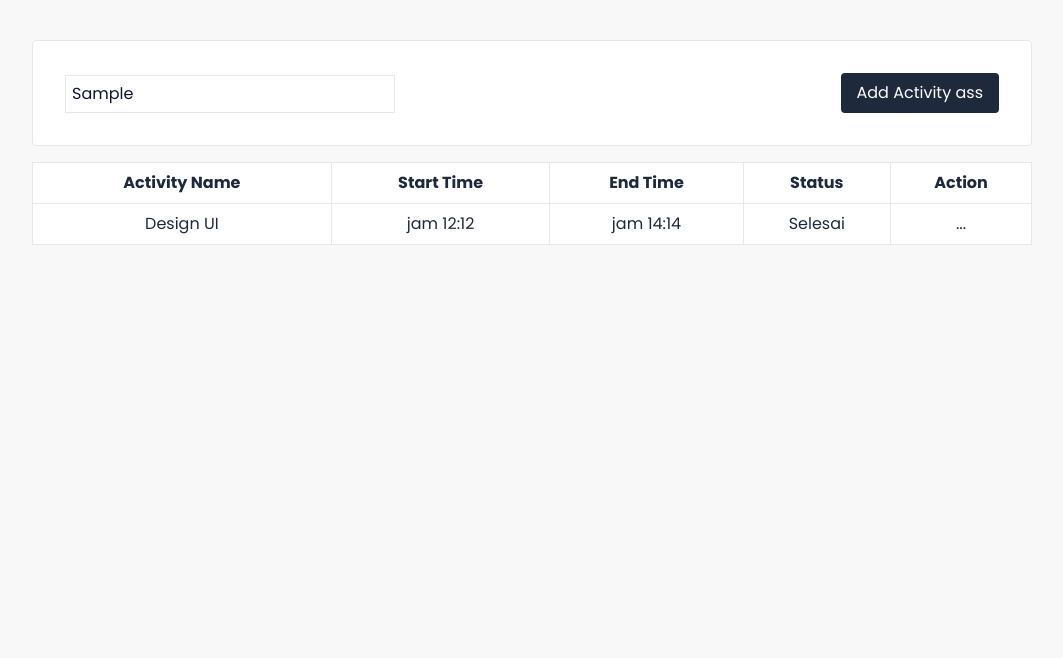
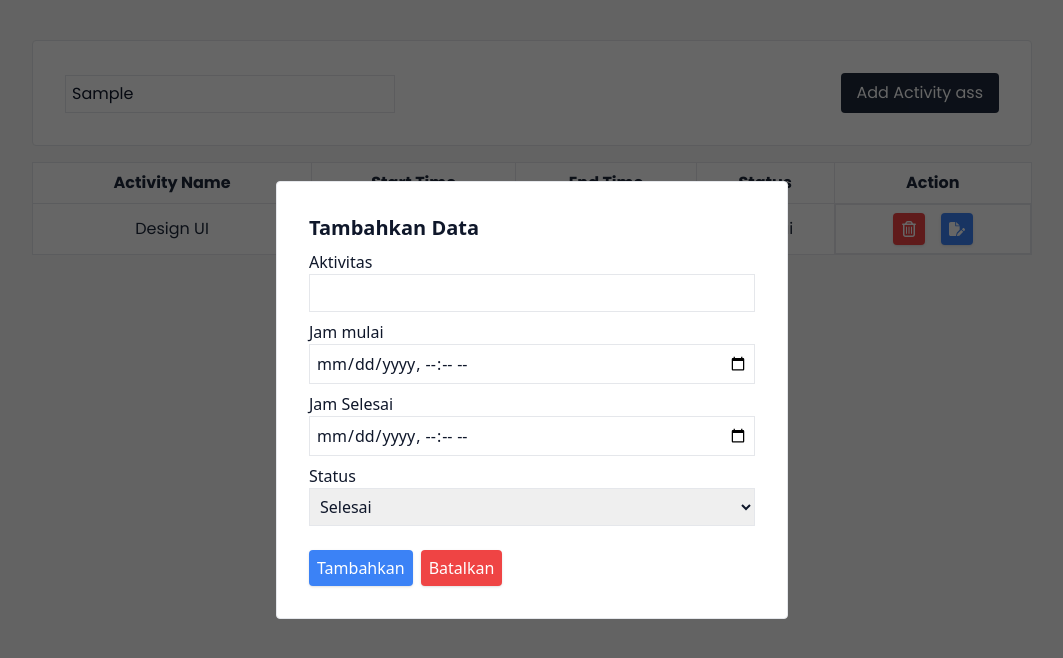
Before and after one commit to Syahridho/crud-nextJs, a Next.js app: page / in a window 1280 px wide. Both pictures are taken after typing "Sample" into the empty fields and a click on the button "Add Activity ass". Shown: the top 658 px of the page, without its empty margins (108-1171 px from the left). Built offline with nearby package versions, Linux system fonts and the light colour scheme.

Commit message:
feat:add crud

```diff
--- a/package.json
+++ b/package.json
@@ -14,7 +14,8 @@
     "firebase": "^10.12.2",
     "next": "14.2.4",
     "react": "^18",
-    "react-dom": "^18"
+    "react-dom": "^18",
+    "react-icons": "^5.2.1"
   },
   "devDependencies": {
     "@types/node": "^20",
--- /dev/null
+++ b/src/components/ui/Modal/index.tsx
@@ -0,0 +1,34 @@
+import { useEffect, useRef } from "react";
+
+const Modal = ({
+  children,
+  onClose,
+}: {
+  children: React.ReactNode;
+  onClose: any;
+}) => {
+  const ref: any = useRef();
+  useEffect(() => {
+    const handleClickOutSide = (event: any) => {
+      if (ref.current && !ref.current.contains(event.target)) {
+        onClose();
+      }
+    };
+    document.addEventListener("mousedown", handleClickOutSide);
+    return () => {
+      document.addEventListener("mousedown", handleClickOutSide);
+    };
+  }, [onClose]);
+  return (
+    <div className="fixed w-screen h-screen z-50 bg-black bg-opacity-60 flex justify-center items-center top-0">
+      <div
+        className="bg-white p-8 rounded w-[40vw] max-h-[80vh] border overflow-auto"
+        ref={ref}
+      >
+        {children}
+      </div>
+    </div>
+  );
+};
+
+export default Modal;
--- /dev/null
+++ b/src/components/view/crud/ModalCreate/index.tsx
@@ -0,0 +1,60 @@
+import Modal from "@/components/ui/Modal";
+import { Crud } from "@/types/crud.type";
+import { Dispatch, SetStateAction } from "react";
+
+type Proptypes = {
+  setModalCreate: Dispatch<SetStateAction<Boolean | undefined>>;
+  setCrudData: Dispatch<SetStateAction<Crud[] | undefined>>;
+};
+
+const ModalCreate = (props: Proptypes) => {
+  const { setModalCreate, setCrudData } = props;
+  return (
+    <Modal onClose={() => setModalCreate(false)}>
+      <h1 className="font-bold text-xl">Tambahkan Data</h1>
+      <div className="flex flex-col my-2">
+        <label htmlFor="name">Aktivitas</label>
+        <input type="text" name="name" id="name" className="border p-1.5" />
+      </div>
+      <div className="flex flex-col my-2">
+        <label htmlFor="timeStart">Jam mulai</label>
+        <input
+          type="datetime-local"
+          name="timeStart"
+          id="timeStart"
+          className="border p-1.5"
+        />
+      </div>
+      <div className="flex flex-col my-2">
+        <label htmlFor="timeEnd">Jam Selesai</label>
+        <input
+          type="datetime-local"
+          name="timeEnd"
+          id="timeEnd"
+          className="border p-1.5"
+        />
+      </div>
+      <div className="flex flex-col my-2">
+        <label htmlFor="status">Status</label>
+        <select name="status" id="status" className="border p-1.5">
+          <option value="done">Selesai</option>
+          <option value="process">Proses</option>
+          <option value="cancel">Batal</option>
+        </select>
+      </div>
+      <div className="mt-6 flex gap-2">
+        <button className="bg-blue-500 py-1.5 px-2 text-white rounded shadow">
+          Tambahkan
+        </button>
+        <button
+          className="bg-red-500 py-1.5 px-2 text-white rounded shadow"
+          onClick={() => setModalCreate(false)}
+        >
+          Batalkan
+        </button>
+      </div>
+    </Modal>
+  );
+};
+
+export default ModalCreate;
--- /dev/null
+++ b/src/components/view/crud/ModalUpdate/index.tsx
@@ -0,0 +1,20 @@
+import Modal from "@/components/ui/Modal";
+import { Crud } from "@/types/crud.type";
+import { Dispatch, SetStateAction } from "react";
+
+type Proptypes = {
+  setModalUpdate: Dispatch<SetStateAction<Crud | {}>>;
+  updateData: Crud | any;
+  setCrudData: Dispatch<SetStateAction<Crud[] | undefined>>;
+};
+
+const ModalUpdate = (props: Proptypes) => {
+  const { setModalUpdate, setCrudData, updateData } = props;
+  return (
+    <Modal onClose={() => setModalUpdate(false)}>
+      <h1>Update Data</h1>
+    </Modal>
+  );
+};
+
+export default ModalUpdate;
--- /dev/null
+++ b/src/components/view/crud/index.tsx
@@ -0,0 +1,84 @@
+import { Poppins } from "next/font/google";
+import { useState } from "react";
+import ModalCreate from "./ModalCreate";
+import { Crud } from "@/types/crud.type";
+import { FaRegTrashCan, FaFilePen } from "react-icons/fa6";
+import ModalUpdate from "./ModalUpdate";
+
+const poppins = Poppins({
+  subsets: ["latin"],
+  weight: ["100", "200", "300", "400", "500", "600", "700", "800"],
+});
+
+const CrudView = () => {
+  const [crudData, setCrudData] = useState<Crud[] | undefined>([]);
+  const [modalCreate, setModalCreate] = useState<Boolean | undefined>(false);
+  const [modalUpdate, setModalUpdate] = useState<Crud | {}>({});
+  const [modalDelete, setModalDelete] = useState<Crud | {}>({});
+  return (
+    <>
+      <div className={`${poppins.className} h-full`}>
+        <div className="mx-auto max-w-[1000px] mt-10">
+          <div className="bg-white border rounded p-8 flex justify-between  items-end">
+            <input type="text" className="border p-1.5" />
+            <button
+              className="bg-slate-800 text-white px-4 py-2 rounded text-base"
+              onClick={() => setModalCreate(true)}
+            >
+              Add Activity ass
+            </button>
+          </div>
+
+          <table className="table-auto border-collapse border text-center bg-white text-slate-800 my-4 w-full">
+            <thead>
+              <tr>
+                <th className="border py-2">Activity Name</th>
+                <th className="border py-2">Start Time</th>
+                <th className="border py-2">End Time</th>
+                <th className="border py-2">Status</th>
+                <th className="border py-2">Action</th>
+              </tr>
+            </thead>
+            <tbody>
+              <tr>
+                <td className="border py-2">Design UI</td>
+                <td className="border py-2">jam 12:12</td>
+                <td className="border py-2">jam 14:14</td>
+                <td className="border py-2">Selesai</td>
+                <td className="border py-2 flex justify-center gap-4">
+                  <button
+                    onClick={() => setModalDelete(true)}
+                    className="p-2 bg-red-500 text-white rounded shadow"
+                  >
+                    <FaRegTrashCan />
+                  </button>
+                  <button
+                    onClick={() => setModalUpdate(true)}
+                    className="p-2 bg-blue-500 text-white rounded shadow"
+                  >
+                    <FaFilePen />
+                  </button>
+                </td>
+              </tr>
+            </tbody>
+          </table>
+        </div>
+      </div>
+      {modalCreate && (
+        <ModalCreate
+          setModalCreate={setModalCreate}
+          setCrudData={setCrudData}
+        />
+      )}
+      {Object.keys(modalUpdate).length > 0 && (
+        <ModalUpdate
+          setModalUpdate={setModalUpdate}
+          updateData={crudData}
+          setCrudData={setCrudData}
+        />
+      )}
+    </>
+  );
+};
+
+export default CrudView;
--- a/src/pages/index.tsx
+++ b/src/pages/index.tsx
@@ -1,42 +1,9 @@
-import { Poppins } from "next/font/google";
-
-const poppins = Poppins({
-  subsets: ["latin"],
-  weight: ["100", "200", "300", "400", "500", "600", "700", "800"],
-});
+import CrudView from "@/components/view/crud";
 
 export default function Home() {
   return (
-    <div className={`${poppins.className} h-full`}>
-      <div className="mx-auto max-w-[1000px] mt-10">
-        <div className="bg-white border rounded p-8 flex justify-between  items-end">
-          <input type="text" className="border p-1.5" />
-          <button className="bg-slate-800 text-white px-4 py-2 rounded text-base">
-            Add Activity ass
-          </button>
-        </div>
-
-        <table className="table-auto border-collapse border text-center bg-white text-slate-800 my-4 w-full">
-          <thead>
-            <tr>
-              <th className="border py-2">Activity Name</th>
-              <th className="border py-2">Start Time</th>
-              <th className="border py-2">End Time</th>
-              <th className="border py-2">Status</th>
-              <th className="border py-2">Action</th>
-            </tr>
-          </thead>
-          <tbody>
-            <tr>
-              <td className="border py-2">Design UI</td>
-              <td className="border py-2">jam 12:12</td>
-              <td className="border py-2">jam 14:14</td>
-              <td className="border py-2">Selesai</td>
-              <td className="border py-2">...</td>
-            </tr>
-          </tbody>
-        </table>
-      </div>
-    </div>
+    <>
+      <CrudView />
+    </>
   );
 }
--- /dev/null
+++ b/src/services/crud/index.tsx
@@ -0,0 +1,12 @@
+import instance from "@/lib/axios/instance";
+
+const crudServices = {
+  addProduct: (data: any, token: string) =>
+    instance.post("/api/crud", data, {
+      headers: {
+        Authorization: `Bearer ${token}`,
+      },
+    }),
+};
+
+export default crudServices;
--- /dev/null
+++ b/src/types/crud.type.ts
@@ -0,0 +1,4 @@
+export type Crud = {
+  name: string;
+  time: string;
+};
```
Also changed, not shown: src/lib/axios/instance.ts (added, +26 -0 lines), src/lib/firebase/init.ts (added, +19 -0 lines), src/lib/firebase/services.ts (added), src/pages/api/crud/[[...crud]].ts (added), 1 other file (tests, documents, lock files or other folders).
